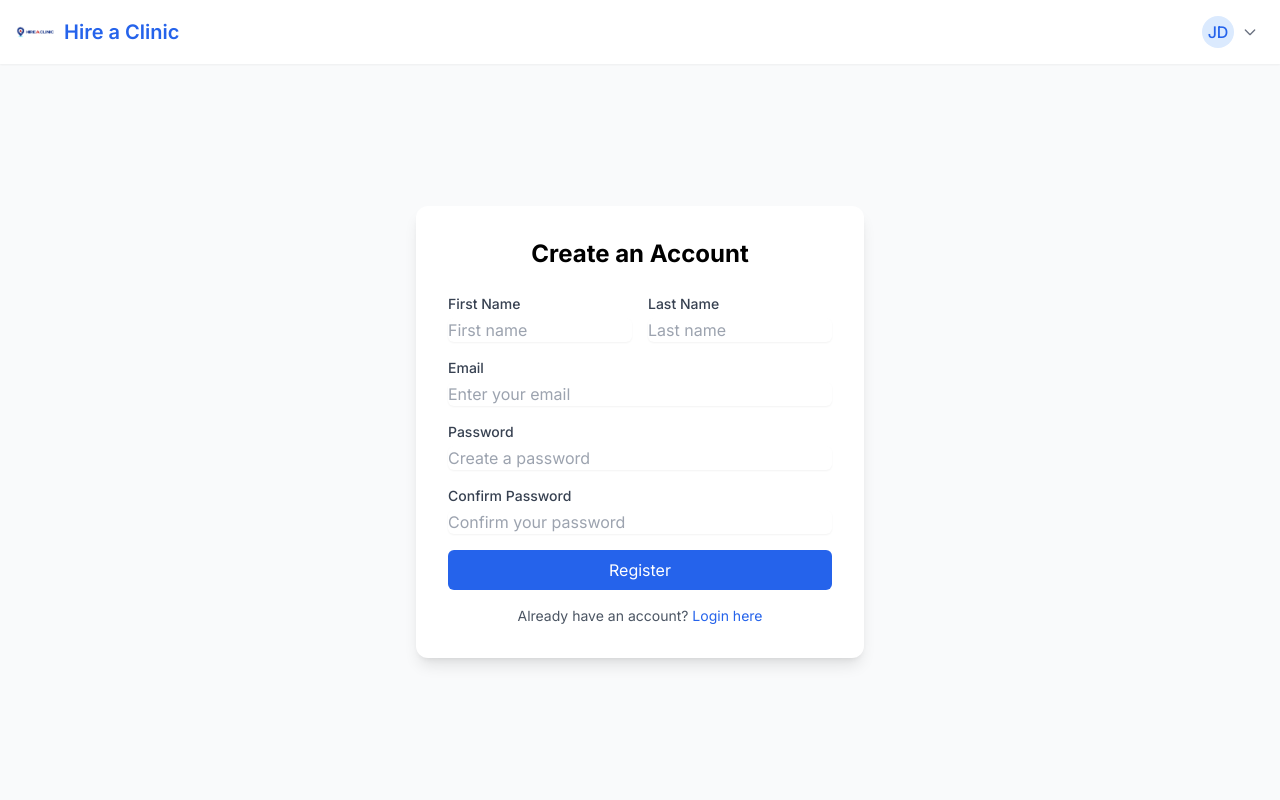
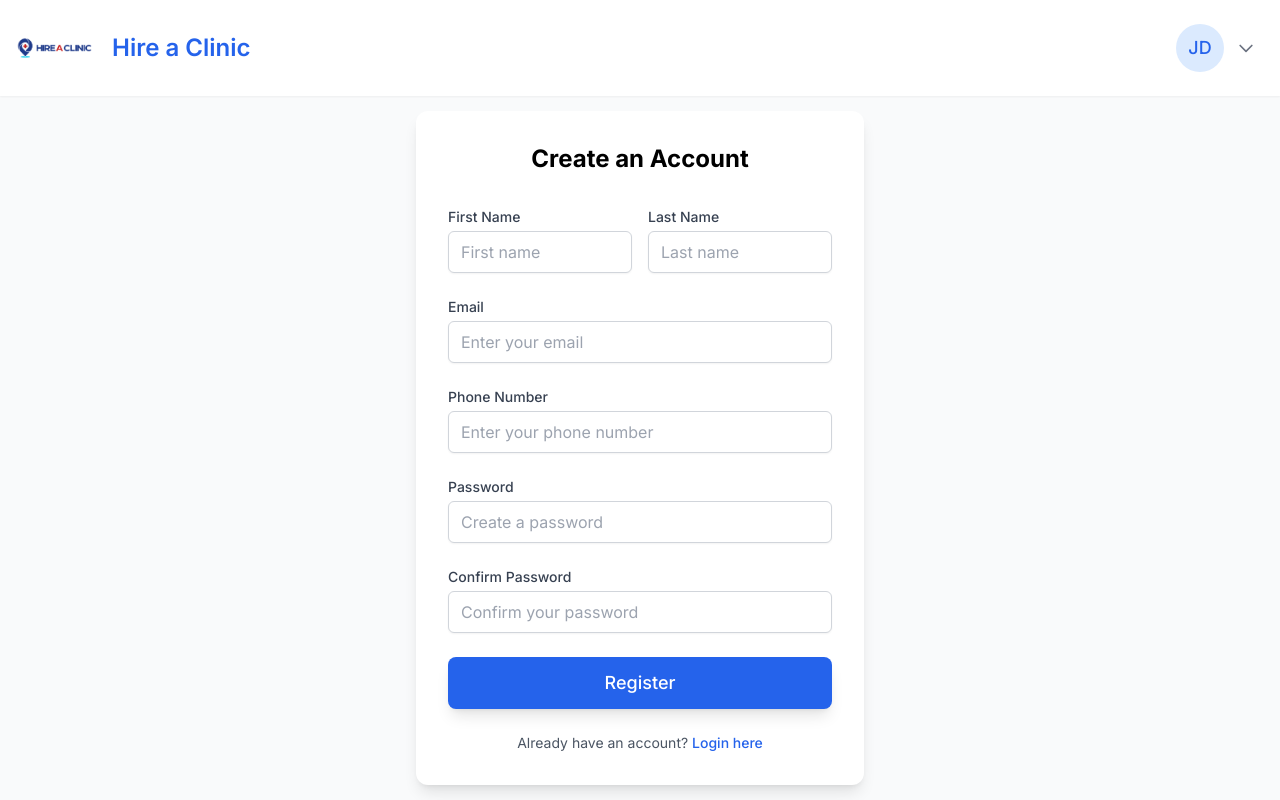
Before and after one commit to DIJINATION-LLC/-booking-form, a Next.js app: page /register in a window 1280 px wide. Built offline with nearby package versions, Linux system fonts and the light colour scheme.

Commit message:
rgirstration form mistake

```diff
--- a/src/app/booking/confirmation/page.tsx
+++ b/src/app/booking/confirmation/page.tsx
@@ -177,41 +177,41 @@ const ConfirmationPage = () => {
     return (
         <div className="min-h-screen bg-gradient-to-br from-blue-50 via-white to-blue-50">
             <Header />
-            <div className="container mx-auto px-4 pt-20">
+            <div className="container mx-auto px-4 pt-36 pb-20">
                 <div className="max-w-3xl mx-auto">
-                    <div className="bg-white rounded-2xl shadow-xl p-8">
-                        <div className="text-center mb-8">
-                            <div className="w-16 h-16 bg-green-100 rounded-full flex items-center justify-center mx-auto mb-4">
-                                <svg className="w-8 h-8 text-green-500" fill="none" stroke="currentColor" viewBox="0 0 24 24">
+                    <div className="bg-white rounded-2xl shadow-xl p-8 md:p-12">
+                        <div className="text-center mb-12">
+                            <div className="w-28 h-28 bg-green-100 rounded-full flex items-center justify-center mx-auto mb-8 shadow-lg transform hover:scale-105 transition-transform duration-200">
+                                <svg className="w-14 h-14 text-green-500" fill="none" stroke="currentColor" viewBox="0 0 24 24">
                                     <path strokeLinecap="round" strokeLinejoin="round" strokeWidth={2} d="M5 13l4 4L19 7" />
                                 </svg>
                             </div>
-                            <h1 className="text-3xl font-bold text-gray-800 mb-2">Booking Confirmed!</h1>
-                            <p className="text-gray-600">Your booking has been successfully completed</p>
-                            <p className="text-sm text-gray-500 mt-1">Booking Date: {formatDate(bookingDetails.bookingDate)}</p>
+                            <h1 className="text-4xl font-bold text-gray-800 mb-3">Booking Confirmed!</h1>
+                            <p className="text-lg text-gray-600 mb-1">Your booking has been successfully completed</p>
+                            <p className="text-sm text-gray-500 mt-2">Booking Date: {formatDate(bookingDetails.bookingDate)}</p>
                         </div>
 
-                        <div className="mb-8">
-                            <h2 className="text-xl font-semibold border-b border-gray-200 pb-2">Booking Details</h2>
+                        <div className="mb-10">
+                            <h2 className="text-2xl font-semibold border-b border-gray-200 pb-3 mb-6">Booking Details</h2>
                             {bookingDetails.rooms.map((room) => (
-                                <div key={room.id} className="bg-gray-50 rounded-xl p-6 mt-4">
-                                    <h3 className="font-semibold text-lg mb-4">{room.name}</h3>
-                                    <div className="grid grid-cols-2 gap-4">
-                                        <div>
-                                            <span className="text-gray-600 text-sm">Time Slot:</span>
-                                            <p className="font-medium">{getTimeSlotText(room.timeSlot)}</p>
+                                <div key={room.id} className="bg-gray-50 rounded-xl p-6 md:p-8 mt-4 hover:shadow-md transition-shadow duration-200">
+                                    <h3 className="text-xl font-semibold mb-4 text-gray-800">{room.name}</h3>
+                                    <div className="grid grid-cols-1 md:grid-cols-2 gap-6">
+                                        <div className="bg-white rounded-lg p-4 shadow-sm">
+                                            <span className="text-gray-600 text-sm block mb-1">Time Slot:</span>
+                                            <p className="font-medium text-gray-800">{getTimeSlotText(room.timeSlot)}</p>
                                         </div>
-                                        <div>
-                                            <span className="text-gray-600 text-sm">Booking Type:</span>
-                                            <p className="font-medium capitalize">{bookingDetails.bookingType}</p>
+                                        <div className="bg-white rounded-lg p-4 shadow-sm">
+                                            <span className="text-gray-600 text-sm block mb-1">Booking Type:</span>
+                                            <p className="font-medium text-gray-800 capitalize">{bookingDetails.bookingType}</p>
                                         </div>
                                     </div>
-                                    <div className="mt-4">
-                                        <span className="text-gray-600 text-sm">Selected Dates:</span>
-                                        <div className="mt-2 grid grid-cols-1 md:grid-cols-2 gap-2">
+                                    <div className="mt-6">
+                                        <span className="text-gray-600 text-sm block mb-3">Selected Dates:</span>
+                                        <div className="grid grid-cols-1 md:grid-cols-2 gap-3">
                                             {room.dates.map((date) => (
-                                                <div key={date} className="bg-white p-2 rounded border border-gray-200">
-                                                    <span className="text-sm">{formatDate(date)}</span>
+                                                <div key={date} className="bg-white p-3 rounded-lg shadow-sm border border-gray-100">
+                                                    <span className="text-gray-800">{formatDate(date)}</span>
                                                 </div>
                                             ))}
                                         </div>
@@ -220,12 +220,12 @@ const ConfirmationPage = () => {
                             ))}
                         </div>
 
-                        <div className="border-t border-gray-200 pt-6 mb-8">
-                            <h2 className="text-xl font-semibold mb-4">Payment Summary</h2>
-                            <div className="bg-blue-50 p-4 rounded-lg">
+                        <div className="border-t border-gray-200 pt-8 mb-10">
+                            <h2 className="text-2xl font-semibold mb-6">Payment Summary</h2>
+                            <div className="bg-blue-50 p-6 rounded-xl shadow-inner">
                                 <div className="flex justify-between items-center">
-                                    <span className="font-medium">Total Amount Paid:</span>
-                                    <span className="text-xl font-bold text-blue-600">${bookingDetails.totalAmount.toFixed(2)}</span>
+                                    <span className="text-lg font-medium text-gray-700">Total Amount Paid:</span>
+                                    <span className="text-2xl font-bold text-blue-600">${bookingDetails.totalAmount.toFixed(2)}</span>
                                 </div>
                             </div>
                         </div>
@@ -234,17 +234,17 @@ const ConfirmationPage = () => {
                             <button
                                 onClick={handleDownload}
                                 disabled={isDownloading}
-                                className={`inline-flex items-center justify-center px-6 py-3 rounded-lg text-white ${isDownloading ? 'bg-blue-400 cursor-not-allowed' : 'bg-blue-600 hover:bg-blue-700'
-                                    } transition-colors duration-200`}
+                                className={`inline-flex items-center justify-center px-8 py-4 rounded-xl text-white text-lg font-medium shadow-lg hover:shadow-xl transform hover:-translate-y-0.5 transition-all duration-200 ${isDownloading ? 'bg-blue-400 cursor-not-allowed' : 'bg-blue-600 hover:bg-blue-700'
+                                    }`}
                             >
                                 {isDownloading ? (
                                     <>
-                                        <div className="animate-spin rounded-full h-5 w-5 border-t-2 border-b-2 border-white mr-2"></div>
+                                        <div className="animate-spin rounded-full h-6 w-6 border-t-2 border-b-2 border-white mr-3"></div>
                                         Downloading...
                                     </>
                                 ) : (
                                     <>
-                                        <svg className="w-5 h-5 mr-2" fill="none" stroke="currentColor" viewBox="0 0 24 24">
+                                        <svg className="w-6 h-6 mr-3" fill="none" stroke="currentColor" viewBox="0 0 24 24">
                                             <path strokeLinecap="round" strokeLinejoin="round" strokeWidth={2} d="M4 16v1a3 3 0 003 3h10a3 3 0 003-3v-1m-4-4l-4 4m0 0l-4-4m4 4V4" />
                                         </svg>
                                         Download Confirmation
@@ -253,7 +253,7 @@ const ConfirmationPage = () => {
                             </button>
                             <button
                                 onClick={() => router.push('/')}
-                                className="inline-flex items-center justify-center px-6 py-3 bg-gray-100 text-gray-700 rounded-lg hover:bg-gray-200 transition-colors duration-200"
+                                className="inline-flex items-center justify-center px-8 py-4 bg-gray-100 text-gray-700 rounded-xl text-lg font-medium hover:bg-gray-200 shadow-md hover:shadow-lg transform hover:-translate-y-0.5 transition-all duration-200"
                             >
                                 Back to Main Page
                             </button>
--- a/src/app/register/page.tsx
+++ b/src/app/register/page.tsx
@@ -71,75 +71,107 @@ export default function Register() {
     return (
         <div className="min-h-screen bg-gray-50">
             <Header />
-            <div className="flex items-center justify-center min-h-screen pt-16">
+            <div className="flex items-center justify-center min-h-screen pt-24">
                 <div className="bg-white p-8 rounded-xl shadow-lg w-full max-w-md">
-                    <h2 className="text-2xl font-bold text-center mb-6">Create an Account</h2>
-                    <form onSubmit={handleSubmit} className="space-y-4">
+                    <h2 className="text-2xl font-bold text-center mb-8">Create an Account</h2>
+                    <form onSubmit={handleSubmit} className="space-y-6">
                         <div className="grid grid-cols-2 gap-4">
                             <div>
-                                <label className="block text-sm font-medium text-gray-700">First Name</label>
+                                <label className="block text-sm font-medium text-gray-700 mb-1">First Name</label>
                                 <input
                                     type="text"
-                                    className="mt-1 block w-full rounded-md border-gray-300 shadow-sm focus:border-blue-500 focus:ring-blue-500"
+                                    name="firstName"
+                                    className="mt-1 block w-full px-3 py-2 rounded-md border border-gray-300 shadow-sm focus:border-blue-500 focus:ring-1 focus:ring-blue-500"
                                     placeholder="First name"
                                     value={formData.firstName}
                                     onChange={handleChange}
+                                    required
                                 />
                             </div>
                             <div>
-                                <label className="block text-sm font-medium text-gray-700">Last Name</label>
+                                <label className="block text-sm font-medium text-gray-700 mb-1">Last Name</label>
                                 <input
                                     type="text"
-                                    className="mt-1 block w-full rounded-md border-gray-300 shadow-sm focus:border-blue-500 focus:ring-blue-500"
+                                    name="lastName"
+                                    className="mt-1 block w-full px-3 py-2 rounded-md border border-gray-300 shadow-sm focus:border-blue-500 focus:ring-1 focus:ring-blue-500"
                                     placeholder="Last name"
                                     value={formData.lastName}
                                     onChange={handleChange}
+                                    required
                                 />
                             </div>
                         </div>
                         <div>
-                            <label className="block text-sm font-medium text-gray-700">Email</label>
+                            <label className="block text-sm font-medium text-gray-700 mb-1">Email</label>
                             <input
                                 type="email"
-                                className="mt-1 block w-full rounded-md border-gray-300 shadow-sm focus:border-blue-500 focus:ring-blue-500"
+                                name="email"
+                                className="mt-1 block w-full px-3 py-2 rounded-md border border-gray-300 shadow-sm focus:border-blue-500 focus:ring-1 focus:ring-blue-500"
                                 placeholder="Enter your email"
                                 value={formData.email}
                                 onChange={handleChange}
+                                required
                             />
                         </div>
                         <div>
-                            <label className="block text-sm font-medium text-gray-700">Password</label>
+                            <label className="block text-sm font-medium text-gray-700 mb-1">Phone Number</label>
+                            <input
+                                type="tel"
+                                name="phoneNumber"
+                                className="mt-1 block w-full px-3 py-2 rounded-md border border-gray-300 shadow-sm focus:border-blue-500 focus:ring-1 focus:ring-blue-500"
+                                placeholder="Enter your phone number"
+                                value={formData.phoneNumber}
+                                onChange={handleChange}
+                                required
+                            />
+                        </div>
+                        <div>
+                            <label className="block text-sm font-medium text-gray-700 mb-1">Password</label>
                             <input
                                 type="password"
-                                className="mt-1 block w-full rounded-md border-gray-300 shadow-sm focus:border-blue-500 focus:ring-blue-500"
+                                name="password"
+                                className="mt-1 block w-full px-3 py-2 rounded-md border border-gray-300 shadow-sm focus:border-blue-500 focus:ring-1 focus:ring-blue-500"
                                 placeholder="Create a password"
                                 value={formData.password}
                                 onChange={handleChange}
+                                required
                             />
                         </div>
                         <div>
-                            <label className="block text-sm font-medium text-gray-700">Confirm Password</label>
+                            <label className="block text-sm font-medium text-gray-700 mb-1">Confirm Password</label>
                             <input
                                 type="password"
-                                className="mt-1 block w-full rounded-md border-gray-300 shadow-sm focus:border-blue-500 focus:ring-blue-500"
+                                name="confirmPassword"
+                                className="mt-1 block w-full px-3 py-2 rounded-md border border-gray-300 shadow-sm focus:border-blue-500 focus:ring-1 focus:ring-blue-500"
                                 placeholder="Confirm your password"
                                 value={formData.confirmPassword}
                                 onChange={handleChange}
+                                required
                             />
                         </div>
                         <button
                             type="submit"
-                            className="w-full bg-blue-600 text-white py-2 px-4 rounded-md hover:bg-blue-700 focus:outline-none focus:ring-2 focus:ring-blue-500 focus:ring-offset-2"
+                            disabled={loading}
+                            className={`w-full py-3 px-4 rounded-lg text-white text-lg font-medium shadow-lg hover:shadow-xl transform hover:-translate-y-0.5 transition-all duration-200 ${
+                                loading ? 'bg-blue-400 cursor-not-allowed' : 'bg-blue-600 hover:bg-blue-700'
+                            }`}
                         >
-                            Register
+                            {loading ? (
+                                <div className="flex items-center justify-center">
+                                    <div className="animate-spin rounded-full h-5 w-5 border-t-2 border-b-2 border-white mr-2"></div>
+                                    Registering...
+                                </div>
+                            ) : (
+                                'Register'
+                            )}
                         </button>
                     </form>
-                    <div className="mt-4 text-center">
+                    <div className="mt-6 text-center">
                         <p className="text-sm text-gray-600">
                             Already have an account?{' '}
                             <button
                                 onClick={() => router.push('/login')}
-                                className="text-blue-600 hover:text-blue-800"
+                                className="text-blue-600 hover:text-blue-800 font-medium"
                             >
                                 Login here
                             </button>
--- a/src/components/Header.tsx
+++ b/src/components/Header.tsx
@@ -37,36 +37,37 @@ const Header: React.FC = () => {
 
     return (
         <header className="bg-white shadow-sm fixed w-full z-50">
-            <div className="max-w-7xl mx-auto px-4 h-16">
+            <div className="max-w-7xl mx-auto px-4 h-24">
                 <div className="flex justify-between items-center h-full">
                     {/* Logo */}
                     <div
                         className="flex items-center cursor-pointer"
                         onClick={() => router.push('/portal')}
                     >
-                        <div className="w-10 h-10 relative mr-2">
+                        <div className="w-20 h-20 relative mr-4">
                             <Image
                                 src="/logo.png"
                                 alt="Logo"
                                 fill
                                 className="object-contain"
+                                priority
                             />
                         </div>
-                        <span className="text-xl font-semibold text-blue-600">Hire a Clinic</span>
+                        <span className="text-2xl font-semibold text-blue-600">Hire a Clinic</span>
                     </div>
 
                     {/* Profile Menu */}
                     <div className="relative">
                         <button
                             onClick={() => setShowProfileMenu(!showProfileMenu)}
-                            className="flex items-center space-x-2 hover:bg-gray-50 rounded-full p-1.5 transition-colors duration-200"
+                            className="flex items-center space-x-3 hover:bg-gray-50 rounded-full p-2 transition-colors duration-200"
                         >
-                            <div className="w-8 h-8 bg-blue-100 rounded-full flex items-center justify-center">
-                                <span className="text-blue-600 font-medium">
+                            <div className="w-12 h-12 bg-blue-100 rounded-full flex items-center justify-center">
+                                <span className="text-blue-600 font-medium text-lg">
                                     {userData?.firstName?.[0]}{userData?.lastName?.[0]}
                                 </span>
                             </div>
-                            <svg className="w-4 h-4 text-gray-500" fill="none" stroke="currentColor" viewBox="0 0 24 24">
+                            <svg className="w-5 h-5 text-gray-500" fill="none" stroke="currentColor" viewBox="0 0 24 24">
                                 <path strokeLinecap="round" strokeLinejoin="round" strokeWidth={2} d="M19 9l-7 7-7-7" />
                             </svg>
                         </button>
```
